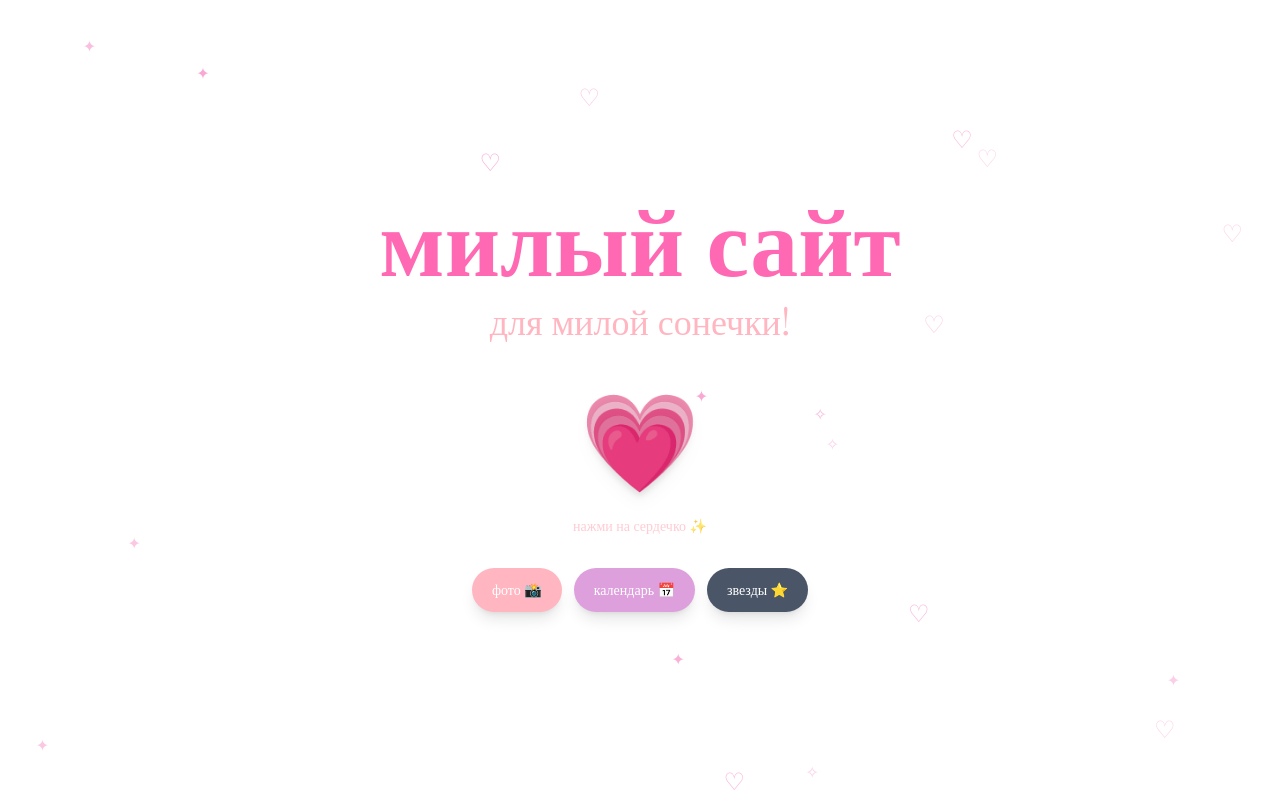
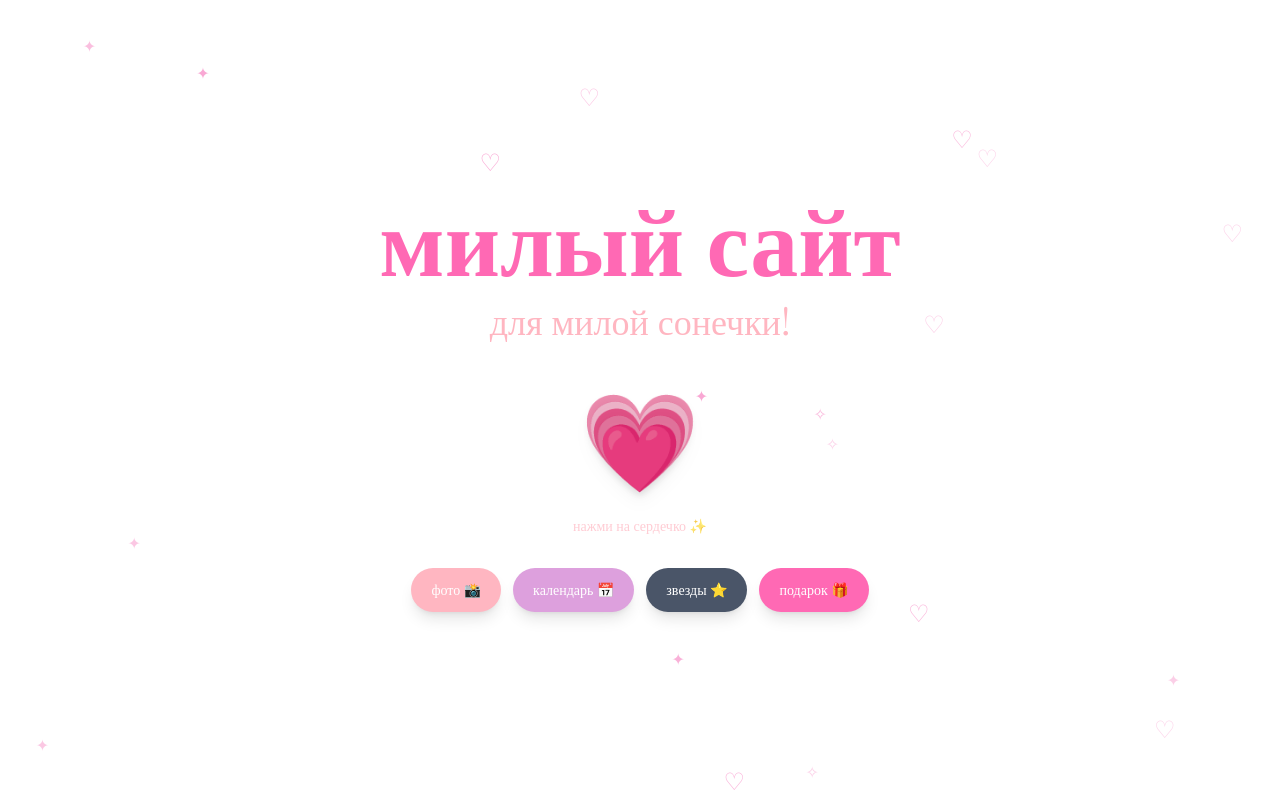
Before and after one commit to pr-poehali-dev/sweet-site-creation, a React (Vite) app: page / in a window 1280 px wide. Built offline with nearby package versions, Linux system fonts and the light colour scheme.

Commit message:
Добавить кнопку перехода на подарок

```diff
--- a/src/pages/Index.tsx
+++ b/src/pages/Index.tsx
@@ -113,6 +113,12 @@ const Index = () => {
         >
           звезды ⭐
         </button>
+        <button
+          onClick={() => navigate('/gift')}
+          className="bg-[#FF69B4] hover:bg-[#FF1493] text-white font-medium py-3 px-5 rounded-full transition-all duration-300 hover:scale-105 shadow-lg text-sm"
+        >
+          подарок 🎁
+        </button>
       </div>
     </div>
   );
```
